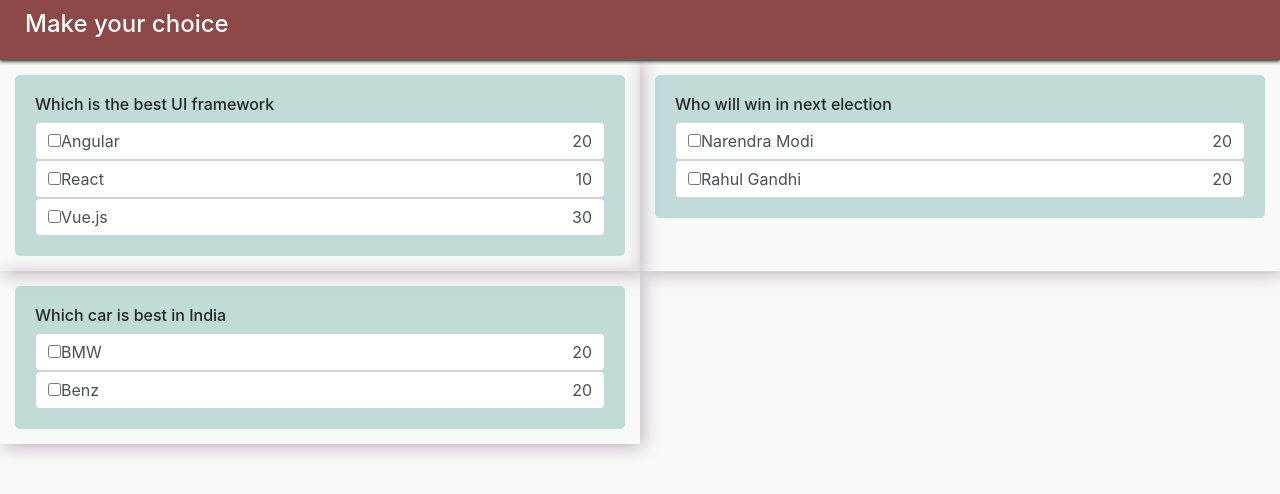
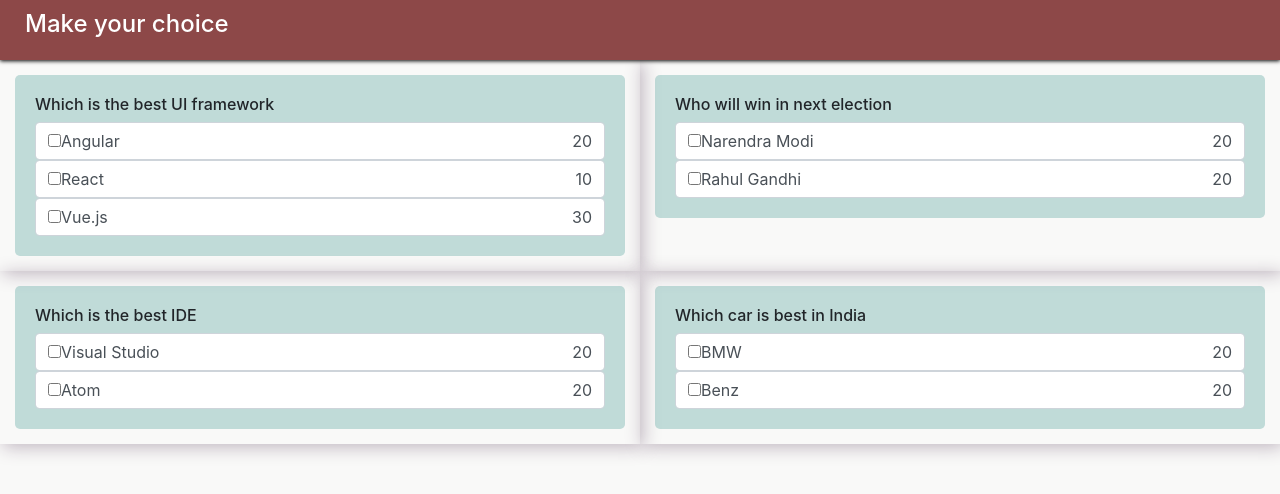
Before and after one commit to nikhilpatteri/polling-survey, a React (Create React App) app: page /questions in a window 1280 px wide. Shown: the top 494 px of the page. Built offline with nearby package versions, Linux system fonts and the light colour scheme.

Commit message:
added code for facebook

```diff
--- a/package.json
+++ b/package.json
@@ -3,6 +3,7 @@
   "version": "0.1.0",
   "private": true,
   "dependencies": {
+    "axios": "^0.18.0",
     "bootstrap": "^4.3.1",
     "prop-types": "^15.7.2",
     "react": "^16.8.1",
--- /dev/null
+++ b/src/actions/loginActions.js
@@ -0,0 +1,12 @@
+import axios from 'axios';
+
+export const saveFacebookLogin = user => {
+  const url = 'http://localhost:4301/person';
+  return axios.post(url, user).then(response => {
+    console.warn(response);
+    return true;
+  }).catch(err => {
+    console.warn(err);
+    return false;
+  });
+};
--- a/src/components/Login.jsx
+++ b/src/components/Login.jsx
@@ -1,15 +1,19 @@
 import React from 'react';
 import { withRouter } from 'react-router-dom';
-// import FacebookLogin from 'react-facebook-login';
+import FacebookLogin from 'react-facebook-login';
+import { saveFacebookLogin } from '../actions/loginActions';
 
 export const Login = withRouter(({ history }) => {
   const gotoQuestions = () => {
     history.push('/questions');
   };
-  // const responseFacebook = (response) => {
-  //   console.log(response);
-
-  // }
+  const responseFacebook = response => {
+    saveFacebookLogin(response).then(() => {
+      history.push('/questions');
+    }).catch(() => {
+      console.warn('error');
+    });
+  };
 
   return (
     <div className="row" style={{ paddingTop: '70px' }}>
@@ -27,12 +31,12 @@
         </div>
         <div className="form-group d-flex justify-content-center">OR</div>
         <div className="form-group">
-          {/* <FacebookLogin
-          appId="632625573863658" //APP ID NOT CREATED YET
-          fields="name,email,picture"
-          callback={responseFacebook}
-          cssClass="form-control"
-        /> */}
+          <FacebookLogin
+            appId="632625573863658" // APP ID NOT CREATED YET
+            fields="name,email,picture"
+            callback={responseFacebook}
+            cssClass="form-control"
+          />
         </div>
         <div className="form-group d-flex justify-content-center">OR</div>
         <div className="form-group">
--- a/src/components/QuestionContainer.jsx
+++ b/src/components/QuestionContainer.jsx
@@ -42,6 +42,22 @@
       ],
     },
     {
+      id: '4',
+      question: 'Which is the best IDE',
+      options: [
+        {
+          oId: '001',
+          label: 'Visual Studio',
+          count: '20',
+        },
+        {
+          oId: '002',
+          label: 'Atom',
+          count: '20',
+        },
+      ],
+    },
+    {
       id: '2',
       question: 'Which car is best in India',
       options: [
```
Also changed, not shown: 1 other file (tests, documents, lock files or other folders).
